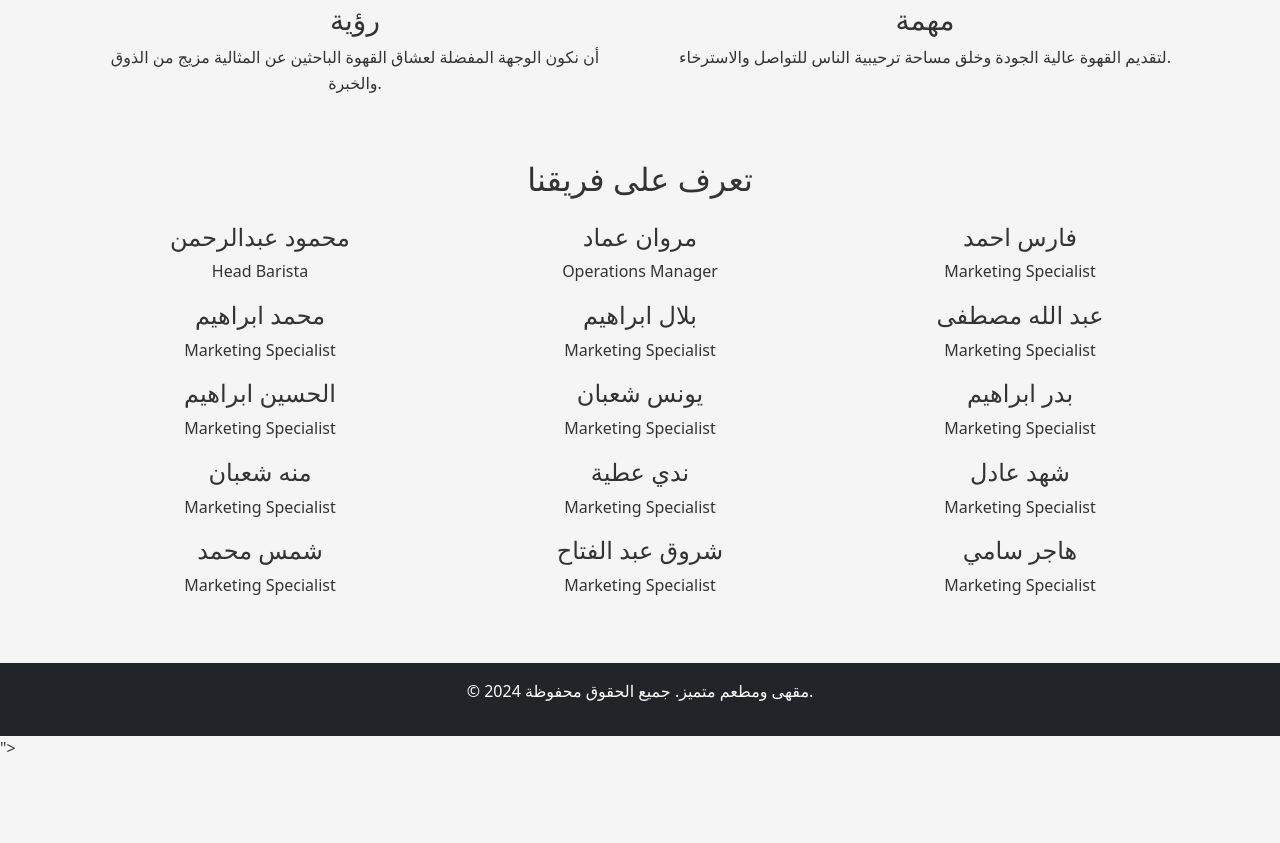
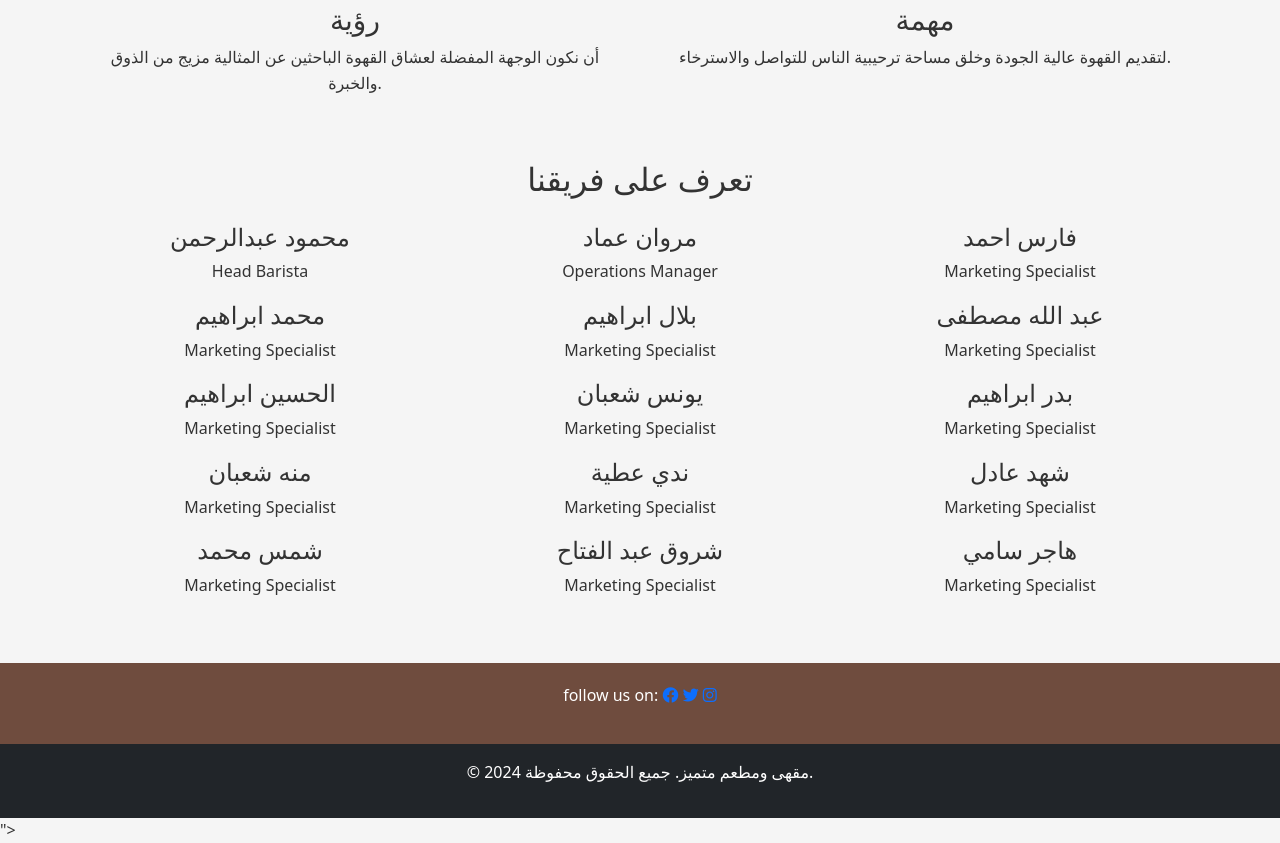
Before and after one commit to Mahmoud-2005/HIKAYA-cafe, a plain HTML site: page about.html in a window 1280 px wide. Shown: the part 759-1602 px from the top of the page. Before the commit the page ends 1521 px from the top, so only its background shows below. Drawn offline with nearby package versions, Linux system fonts and the light colour scheme.

Commit message:
Update about.html

```diff
--- a/about.html
+++ b/about.html
@@ -6,6 +6,8 @@
   <meta name="viewport" content="width=device-width, initial-scale=1.0" />
   <title>About Us - hikayih</title>
   <link href="https://cdn.jsdelivr.net/npm/bootstrap@5.3.0-alpha1/dist/css/bootstrap.min.css" rel="stylesheet" />
+  <link rel="stylesheet" href="https://cdnjs.cloudflare.com/ajax/libs/font-awesome/6.4.2/css/all.min.css">
+</head>
   <link rel="stylesheet" href="style.css" />
   <link rel="icon" href="icon1.jpg" type="image/x-icon" />
 </head>
@@ -159,7 +161,13 @@
 
   </main>
 
-
+  <footer>
+    <p> follow us on:
+    <a href="#"><i class="fab fa-facebook"></i></a>
+    <a href="#"><i class="fab fa-twitter"></i></a>
+    <a href="#"><i class="fab fa-instagram"></i></a>
+  </p>
+  </footer>
 
   <footer class="bg-dark text-white text-center py-3">
     <p>&copy; 2024 مقهى ومطعم متميز. جميع الحقوق محفوظة.</p>
```
